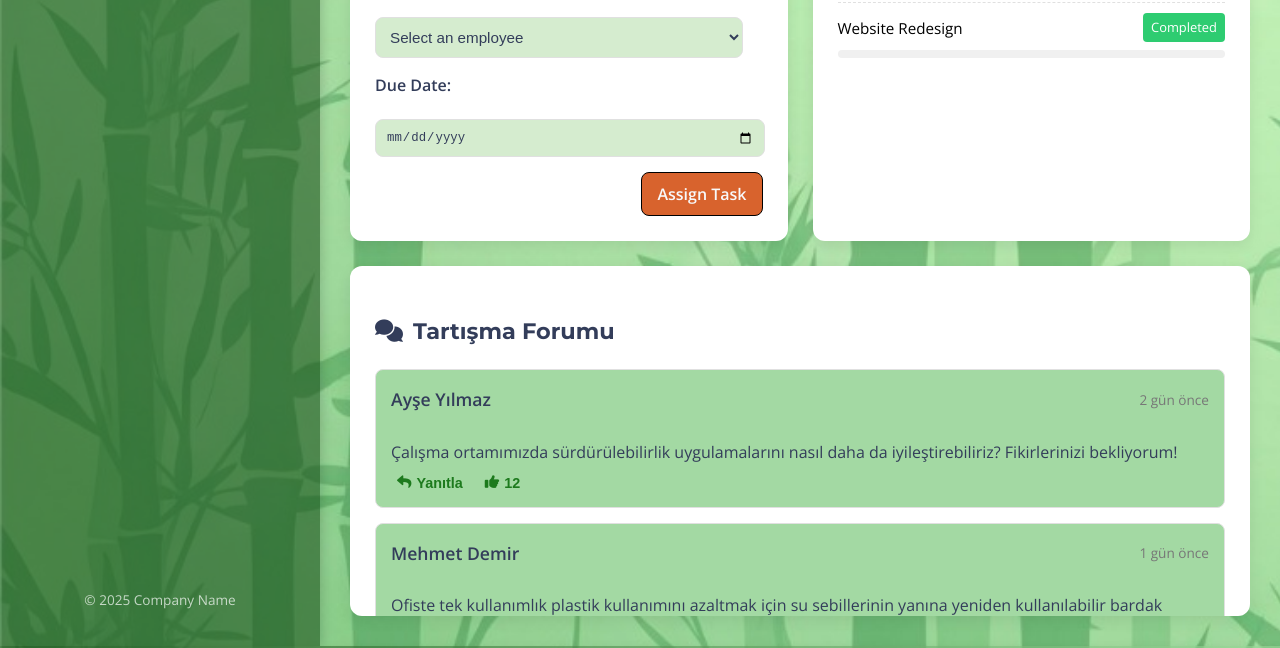
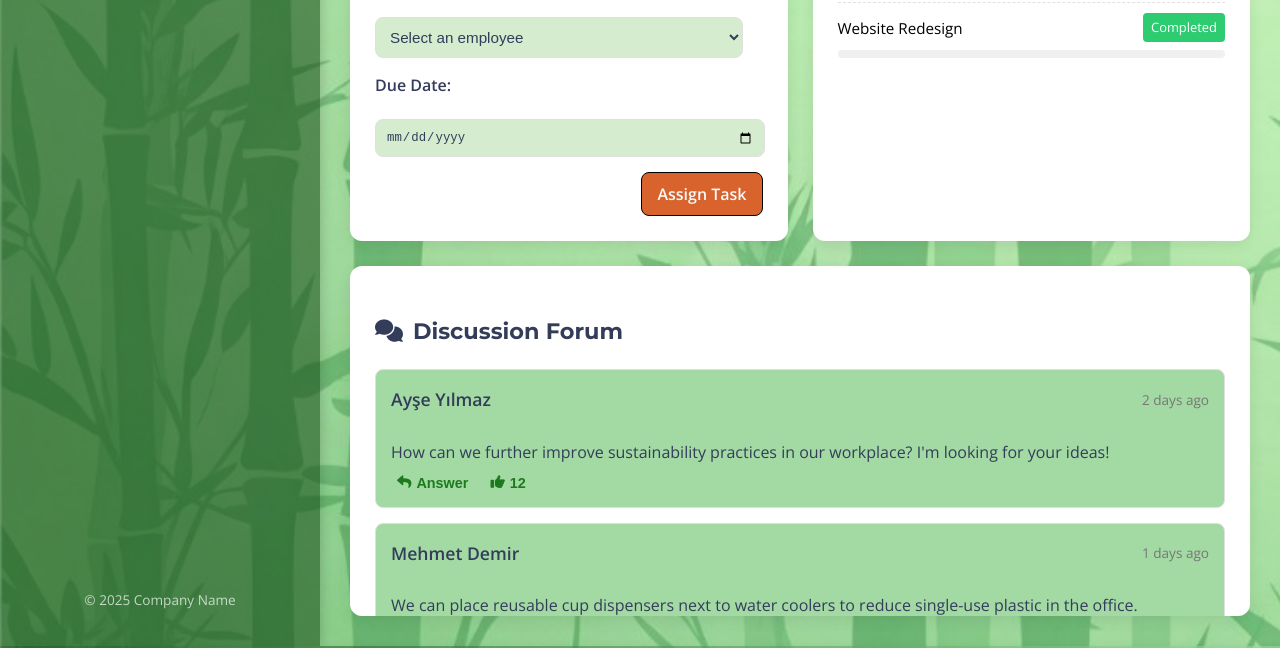
Before and after one commit to ZeynepYesim01/sales_marketing_homepage, a plain HTML site: page index.html in a window 1280 px wide. Shown: the part 1956-2604 px from the top of the page. Drawn offline with nearby package versions, Linux system fonts and the light colour scheme.

Commit message:
Update index.html

```diff
--- a/index.html
+++ b/index.html
@@ -266,19 +266,18 @@
             </ul>
           </div>
   <div class="dashboard-card discussion-forum-card">
-    <h3><i class="fas fa-comments"></i> Tartışma Forumu</h3>
+    <h3><i class="fas fa-comments"></i> Discussion Forum</h3>
     <div class="discussion-posts-container">
       <div class="discussion-post">
         <div class="discussion-post-header">
           <strong>Ayşe Yılmaz</strong>
-          <span>2 gün önce</span>
+          <span>2 days ago</span>
         </div>
         <p class="discussion-post-content">
-          Çalışma ortamımızda sürdürülebilirlik uygulamalarını nasıl daha da
-          iyileştirebiliriz? Fikirlerinizi bekliyorum!
+How can we further improve sustainability practices in our workplace? I'm looking for your ideas!
         </p>
         <div class="discussion-post-actions">
-          <button><i class="fas fa-reply"></i> Yanıtla</button>
+          <button><i class="fas fa-reply"></i> Answer</button>
           <button><i class="fas fa-thumbs-up"></i> 12</button>
         </div>
       </div>
@@ -286,15 +285,13 @@
       <div class="discussion-post">
         <div class="discussion-post-header">
           <strong>Mehmet Demir</strong>
-          <span>1 gün önce</span>
+          <span>1 days ago</span>
         </div>
         <p class="discussion-post-content">
-          Ofiste tek kullanımlık plastik kullanımını azaltmak için su
-          sebillerinin yanına yeniden kullanılabilir bardak otomatları
-          koyabiliriz.
+         We can place reusable cup dispensers next to water coolers to reduce single-use plastic in the office.
         </p>
         <div class="discussion-post-actions">
-          <button><i class="fas fa-reply"></i> Yanıtla</button>
+          <button><i class="fas fa-reply"></i> Answer</button>
           <button><i class="fas fa-thumbs-up"></i> 8</button>
         </div>
       </div>
@@ -302,25 +299,24 @@
       <div class="discussion-post">
         <div class="discussion-post-header">
           <strong>Zeynep Can</strong>
-          <span>Bugün</span>
+          <span>Today</span>
         </div>
         <p class="discussion-post-content">
-          Enerji tasarrufu için bilgisayarları ve ışıkları mesai bitiminde
-          kapatma alışkanlığını yaygınlaştırabiliriz.
+         We can promote the habit of turning off computers and lights at the end of the workday to save energy.
         </p>
         <div class="discussion-post-actions">
-          <button><i class="fas fa-reply"></i> Yanıtla</button>
+          <button><i class="fas fa-reply"></i> Answer</button>
           <button><i class="fas fa-thumbs-up"></i> 5</button>
         </div>
       </div>
       </div>
 
     <div class="new-post-area">
-      <h4>Yeni Gönderi Oluştur</h4>
+      <h4>Create New Post</h4>
       <textarea
-        placeholder="Düşüncelerinizi buraya yazın..."
+        placeholder="Type your thoughts here..."
       ></textarea>
-      <button>Gönder</button>
+      <button>Send</button>
     </div>
   </div>
 
```
